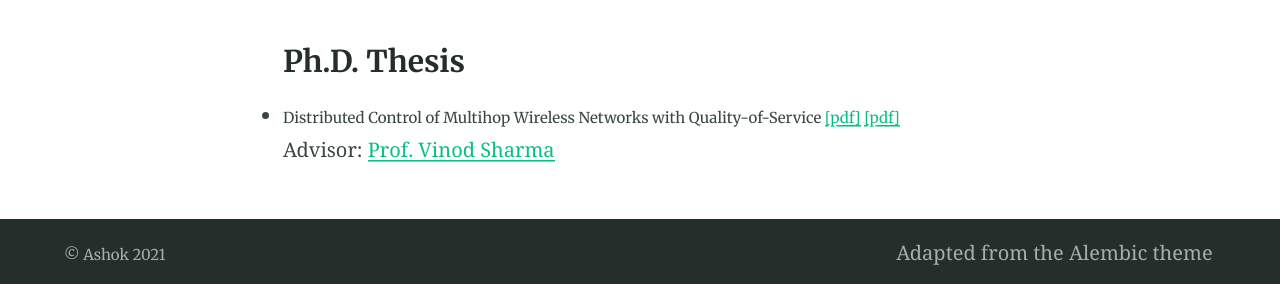
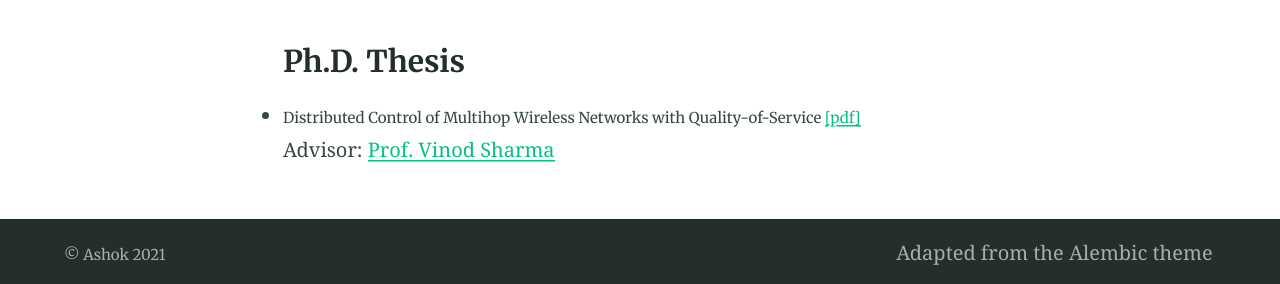
Before and after one commit to ashokkri/ashokkri.github.io, a Jekyll site: the page built from index.md, in a window 1280 px wide. Shown: the part 2045-2329 px from the top of the page. Built offline with Jekyll 4.4.1, drawn with Linux system fonts in a browser that asks for light colours.

Commit message:
Update index.md

```diff
--- a/index.md
+++ b/index.md
@@ -59,6 +59,6 @@ I obtained my Ph.D. from the Indian Institute of Science (IISc), Bangalore in 20
 
 ### Ph.D. Thesis
 
-   - <small>Distributed Control of Multihop Wireless Networks with Quality-of-Service <a href="ashokkri.github.io/pdfs/thesis_ashok.pdf" target="_blank">[pdf]</a>      [[pdf]](https://ashokkri.github.io/pdfs/thesis_ashok.pdf)
+   - <small>Distributed Control of Multihop Wireless Networks with Quality-of-Service [[pdf]](https://ashokkri.github.io/pdfs/thesis_ashok.pdf)
 
      Advisor: [Prof. Vinod Sharma](https://ece.iisc.ac.in/~vinod/)
```
